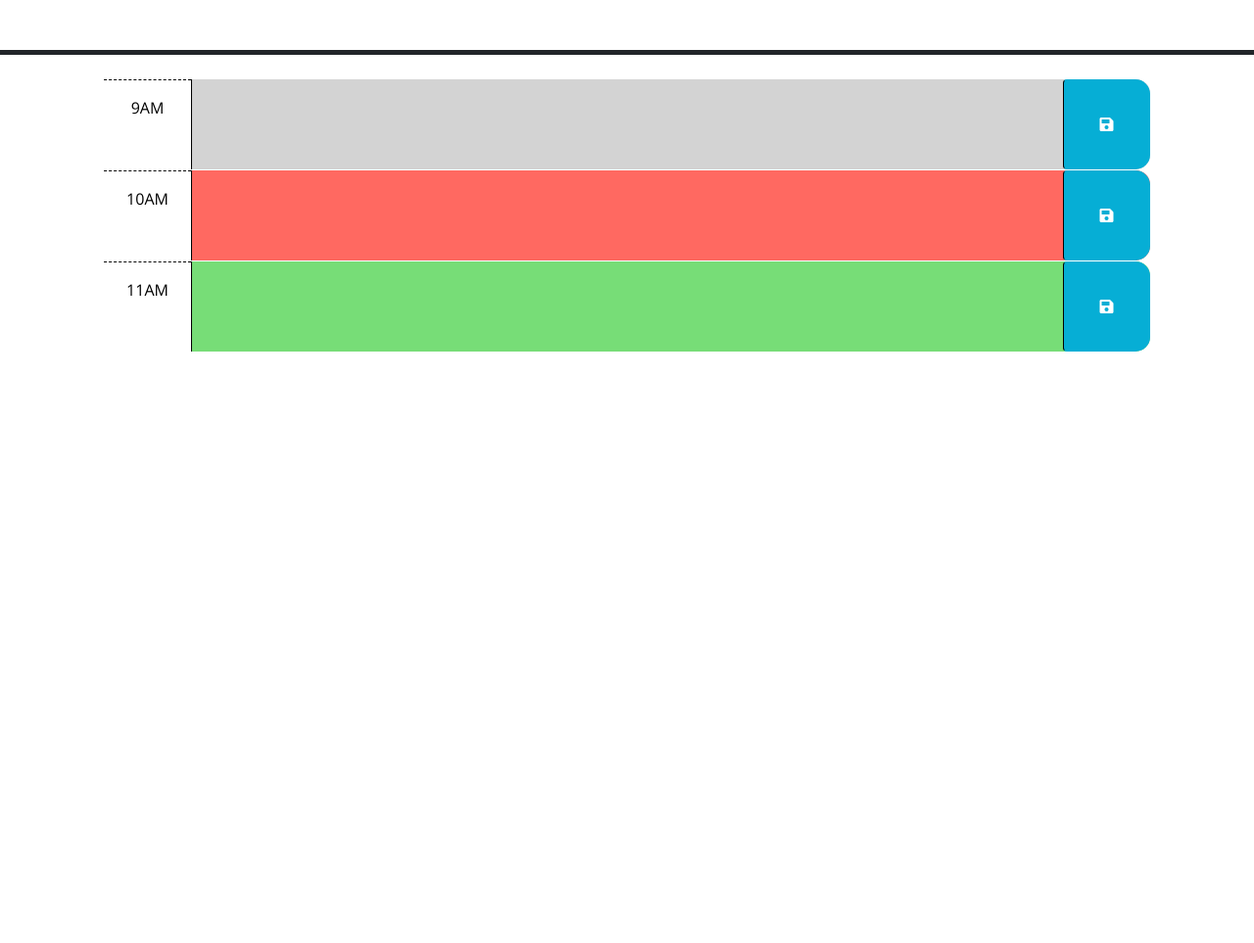
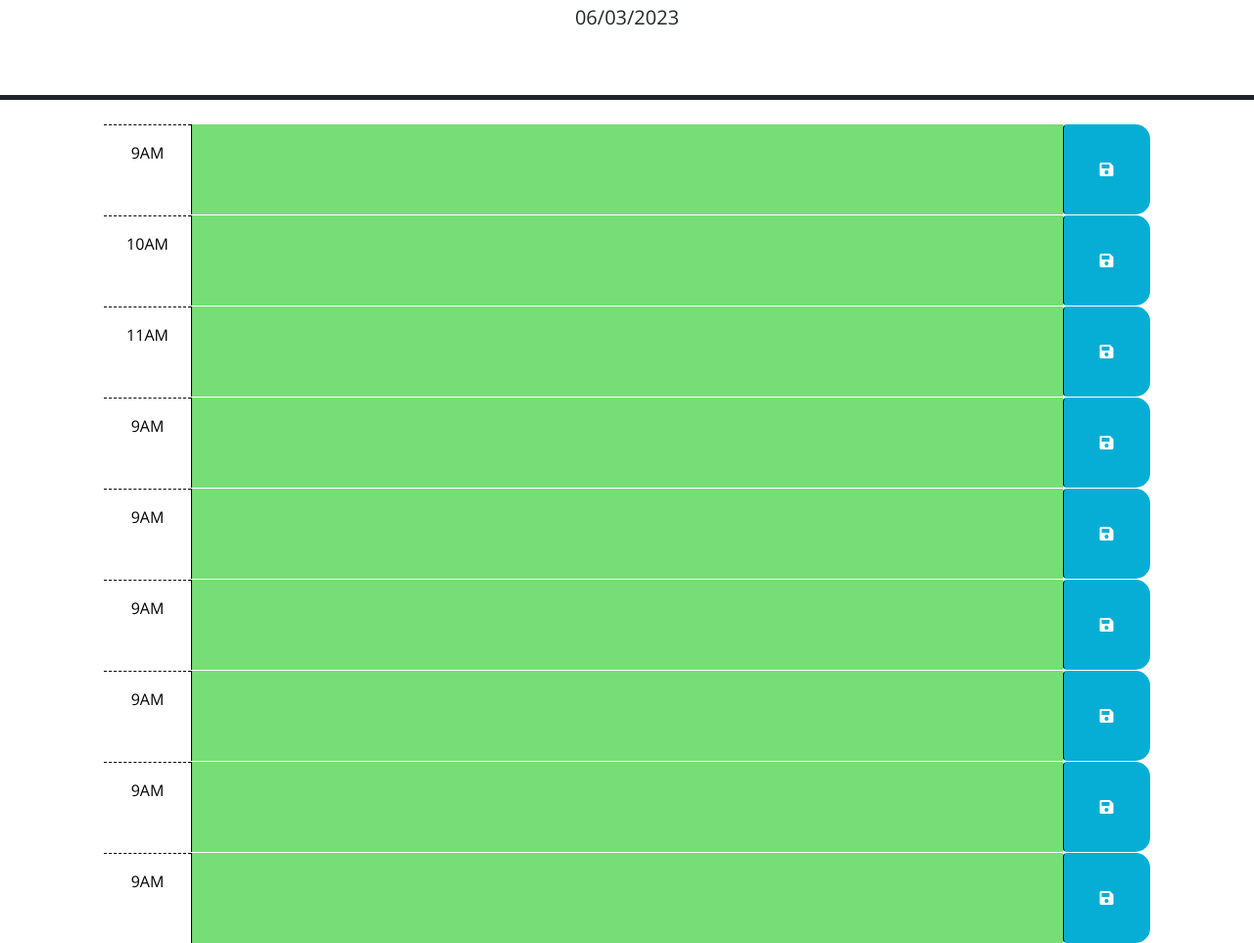
Before and after one commit to Halimaxo/Work-day-scheduler, a plain HTML site: page index.html in a window 1280 px wide. Shown: the part 176-1139 px from the top of the page at 98% size. Before the commit the page ends 800 px from the top, so only its background shows below. Drawn offline with nearby package versions, Linux system fonts and the light colour scheme; files that its build step writes are made by us from their sources.

Commit message:
Post tutoring update

```diff
--- a/Develop/script.js
+++ b/Develop/script.js
@@ -2,6 +2,34 @@
 // the code isn't run until the browser has finished rendering all the elements
 // in the html.
 $(function () {
+  $("#currentDay").text(dayjs().format("DD/MM/YYYY"));
+  $(".description").each(function () {
+    var currentHour = dayjs().hour();
+
+    var timeBlock = $(this).attr("id");
+    // console.log(timeBlock);
+    // console.log(parseInt(timeBlock));
+    if (currentHour == timeBlock) {
+      console.log("present");
+      $(this).addClass("present");
+    }
+    if (currentHour > timeBlock) {
+      console.log("past");
+      $(this).addClass("past");
+    }
+    if (currentHour < timeBlock) {
+      console.log("future");
+      $(this).addClass("future");
+    }
+  });
+
+  $(".btn").click(function () {
+    console.log("clicked");
+    var plan = $(this).siblings("textarea").val();
+    console.log(plan);
+    localStorage.setItem("time", plan);
+  });
+
   // TODO: Add a listener for click events on the save button. This code should
   // use the id in the containing time-block as a key to save the user input in
   // local storage. HINT: What does `this` reference in the click listener
--- a/index.html
+++ b/index.html
@@ -18,7 +18,7 @@
       href="https://fonts.googleapis.com/css?family=Open+Sans&display=swap"
       rel="stylesheet"
     />
-    <link rel="stylesheet" href="style.css" />
+    <link rel="stylesheet" href="./Develop/style.css" />
     <title>Work Day Scheduler</title>
   </head>
 
@@ -29,7 +29,7 @@
       <p id="currentDay" class="lead"></p>
     </header>
     <div class="container-lg px-5">
-      <!-- Use class for "past", "present", and "future" to apply styles to the
+      <!-- Use class for "", "present", and "future" to apply styles to the
         time-block divs accordingly. The javascript will need to do this by
         adding/removing these classes on each div by comparing the hour in the
         id to the current hour. The html provided below is meant to be an example
@@ -39,33 +39,73 @@
         code is implemented.
         -->
 
-      <!-- Example of a past time block. The "past" class adds a gray background color. -->
-      <div id="hour-9" class="row time-block past">
+      <!-- Example of a  time block. The "" class adds a gray background color. -->
+      <div id="hour-9" class="row time-block ">
         <div class="col-2 col-md-1 hour text-center py-3">9AM</div>
-        <textarea class="col-8 col-md-10 description" rows="3"> </textarea>
+        <textarea id="9" class="col-8 col-md-10 description" rows="3"> </textarea>
         <button class="btn saveBtn col-2 col-md-1" aria-label="save">
           <i class="fas fa-save" aria-hidden="true"></i>
         </button>
       </div>
-
       <!-- Example of a a present time block. The "present" class adds a red background color. -->
-      <div id="hour-10" class="row time-block present">
+      <div id="hour-10" class="row time-block ">
         <div class="col-2 col-md-1 hour text-center py-3">10AM</div>
-        <textarea class="col-8 col-md-10 description" rows="3"> </textarea>
+        <textarea id ="10" class="col-8 col-md-10 description" rows="3"> </textarea>
         <button class="btn saveBtn col-2 col-md-1" aria-label="save">
           <i class="fas fa-save" aria-hidden="true"></i>
         </button>
       </div>
 
       <!-- Example of a future time block. The "future" class adds a green background color. -->
-      <div id="hour-11" class="row time-block future">
+      <div id="hour-11" class="row time-block ">
         <div class="col-2 col-md-1 hour text-center py-3">11AM</div>
-        <textarea class="col-8 col-md-10 description" rows="3"> </textarea>
+        <textarea id ="11" class="col-8 col-md-10 description" rows="3"> </textarea>
         <button class="btn saveBtn col-2 col-md-1" aria-label="save">
           <i class="fas fa-save" aria-hidden="true"></i>
         </button>
       </div>
-
+      <div id="hour-12" class="row time-block ">
+        <div class="col-2 col-md-1 hour text-center py-3">9AM</div>
+        <textarea id ="12" class="col-8 col-md-10 description" rows="3"> </textarea>
+        <button class="btn saveBtn col-2 col-md-1" aria-label="save">
+          <i class="fas fa-save" aria-hidden="true"></i>
+        </button>
+      </div>
+      <div id="hour-1" class="row time-block ">
+        <div class="col-2 col-md-1 hour text-center py-3">9AM</div>
+        <textarea id ="13" class="col-8 col-md-10 description" rows="3"> </textarea>
+        <button class="btn saveBtn col-2 col-md-1" aria-label="save">
+          <i class="fas fa-save" aria-hidden="true"></i>
+        </button>
+      </div>
+      <div id="hour-2" class="row time-block ">
+        <div class="col-2 col-md-1 hour text-center py-3">9AM</div>
+        <textarea id ="14" class="col-8 col-md-10 description" rows="3"> </textarea>
+        <button class="btn saveBtn col-2 col-md-1" aria-label="save">
+          <i class="fas fa-save" aria-hidden="true"></i>
+        </button>
+      </div>
+      <div id="hour-3" class="row time-block ">
+        <div class="col-2 col-md-1 hour text-center py-3">9AM</div>
+        <textarea id ="15" class="col-8 col-md-10 description" rows="3"> </textarea>
+        <button class="btn saveBtn col-2 col-md-1" aria-label="save">
+          <i class="fas fa-save" aria-hidden="true"></i>
+        </button>
+      </div>
+      <div id="hour-4" class="row time-block ">
+        <div class="col-2 col-md-1 hour text-center py-3">9AM</div>
+        <textarea id ="18" class="col-8 col-md-10 description" rows="3">  </textarea>
+        <button class="btn saveBtn col-2 col-md-1" aria-label="save">
+          <i class="fas fa-save" aria-hidden="true"></i>
+        </button>
+      </div>
+      <div id="hour-5" class="row time-block ">
+        <div class="col-2 col-md-1 hour text-center py-3">9AM</div>
+        <textarea id ="19" class="col-8 col-md-10 description" rows="3"> </textarea>
+        <button class="btn saveBtn col-2 col-md-1" aria-label="save">
+          <i class="fas fa-save" aria-hidden="true"></i>
+        </button>
+      </div>
     <script src="https://code.jquery.com/jquery-3.4.1.min.js"></script>
     <script
       src="https://cdn.jsdelivr.net/npm/dayjs@1.11.3/dayjs.min.js"
@@ -73,6 +113,6 @@
       crossorigin="anonymous"
     ></script>
 
-    <script src="script.js"></script>
+    <script src="./Develop/script.js" defer></script>
   </body>
 </html>
```
